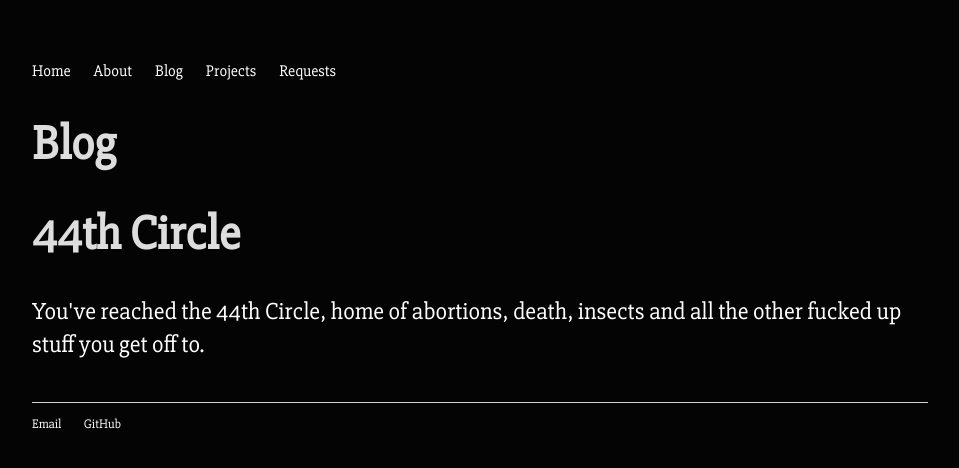
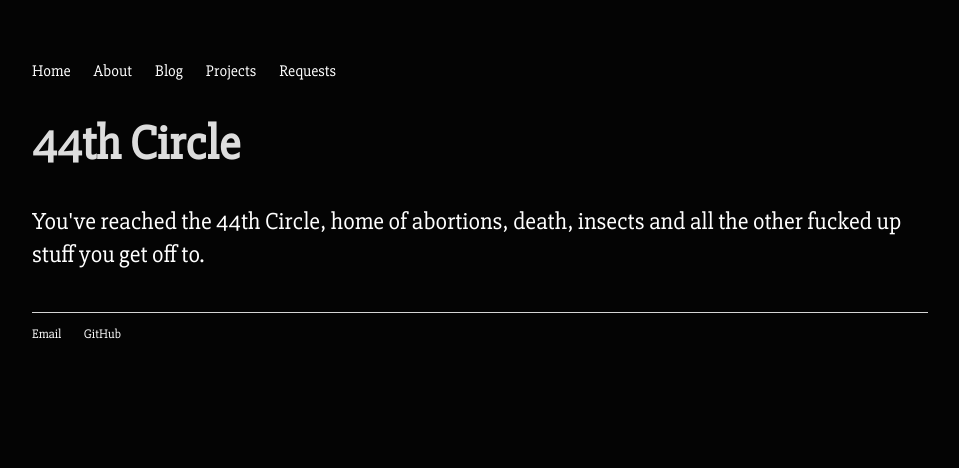
Before and after one commit to 44thCircle/44thCircle.github.io, a Jekyll site: the page built from blog/index.html, in a window 1280 px wide. Shown: the top 468 px of the page, without its empty margins (160-1119 px from the left). Built offline with Jekyll 4.4.1, drawn with Linux system fonts in a browser that asks for light colours.

Commit message:
homepage blog working:tm:

```diff
--- a/blog/index.html
+++ b/blog/index.html
@@ -1,10 +1,9 @@
 ---
 layout: default
-title: Blog
+title: 44th Circle
 ---
 <h1>{{ page.title }}</h1>
 <div class="blurb">
-	<h1>44th Circle</h1>
 	<p>You've reached the <emph>44th Circle</emph>, home of abortions, death, insects and all the other fucked up stuff you get off to.</p>
 </div>
 <ul class="posts">
```
